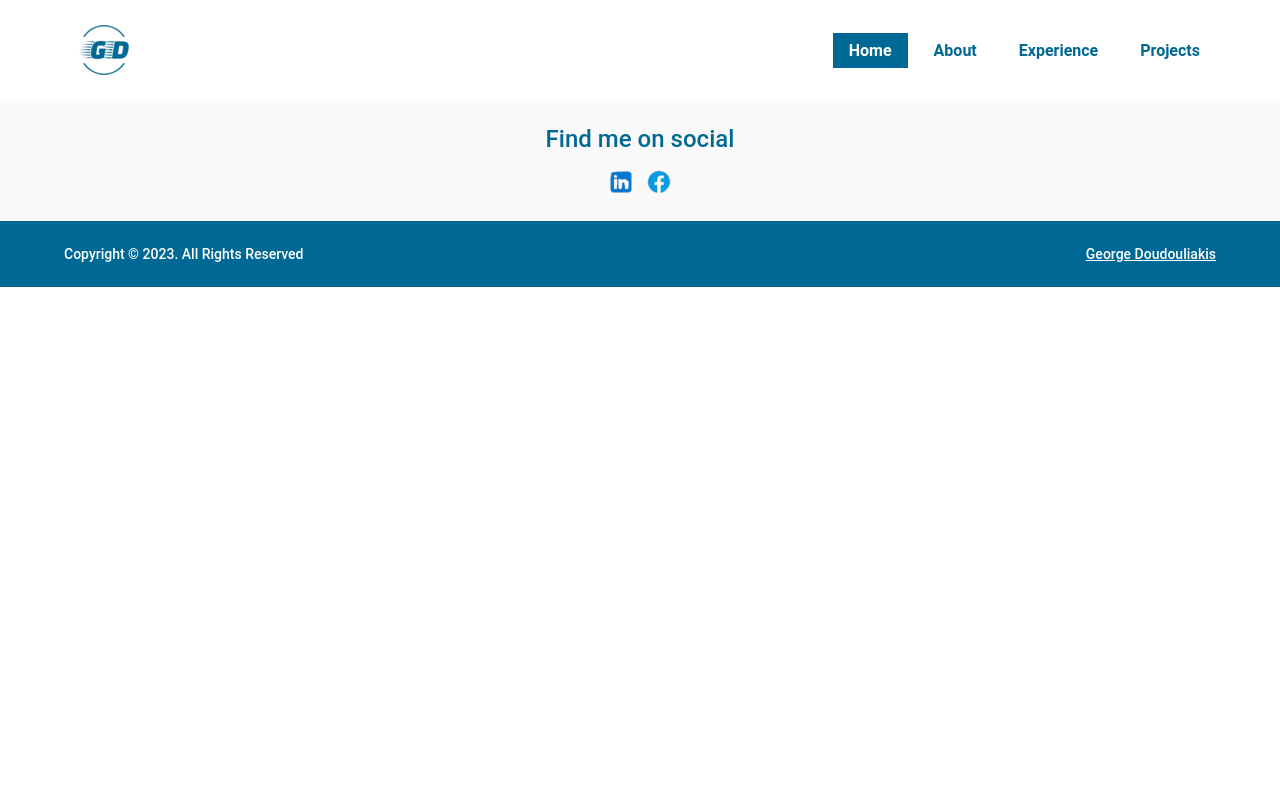
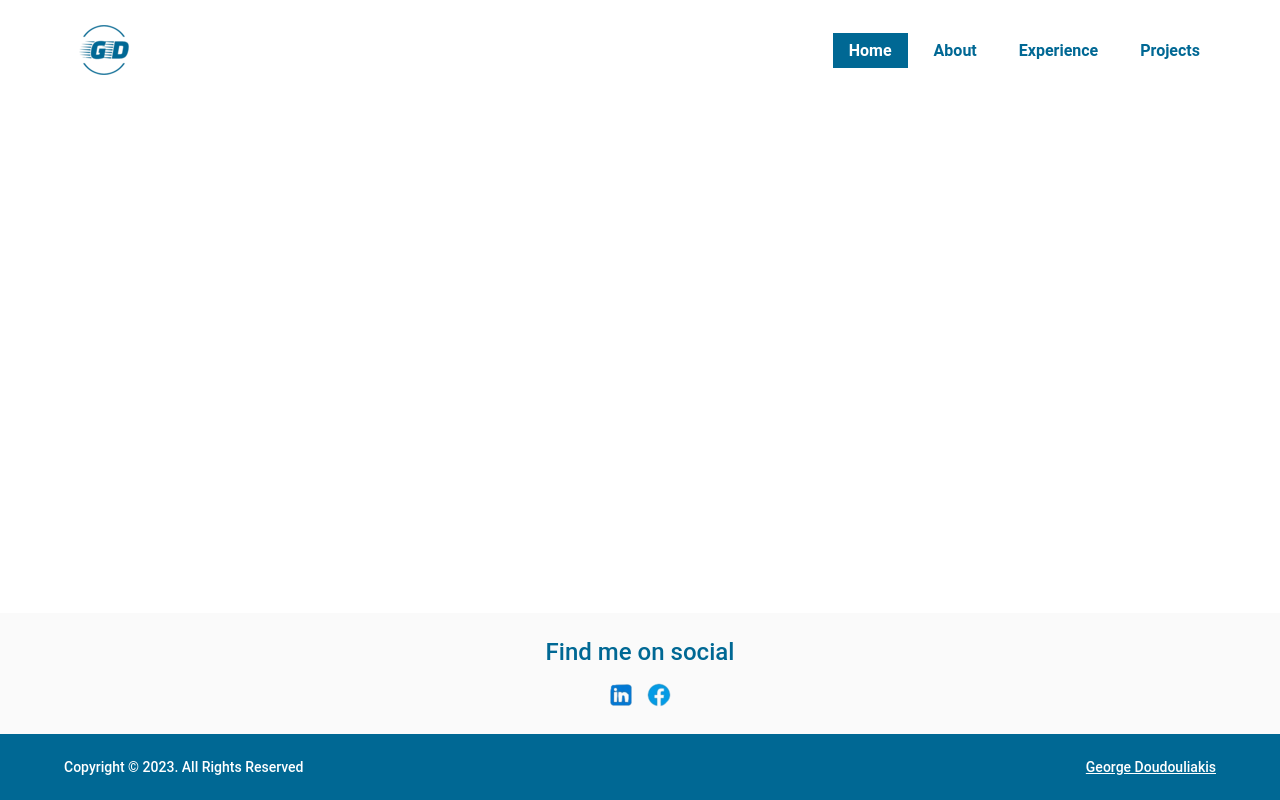
Before and after one commit to GeorgiosDoudouliakis/george-doudouliakis-dev, an Angular app: page / in a window 1280 px wide. Built offline with nearby package versions, Linux system fonts and the light colour scheme.

Commit message:
refactor: Add main tag with routing and min height on it

```diff
--- a/src/app/app.component.html
+++ b/src/app/app.component.html
@@ -1,3 +1,6 @@
 <gd-header/>
+<main>
+  <router-outlet></router-outlet>
+</main>
 <gd-find-me-on-social/>
 <gd-footer/>
--- a/src/app/app.component.scss
+++ b/src/app/app.component.scss
@@ -0,0 +1,9 @@
+:host {
+   main {
+     min-height: calc(100vh - 313px);
+
+     @media(min-width: 768px) {
+      min-height: calc(100vh - 287px);
+     }
+  }
+}
```
